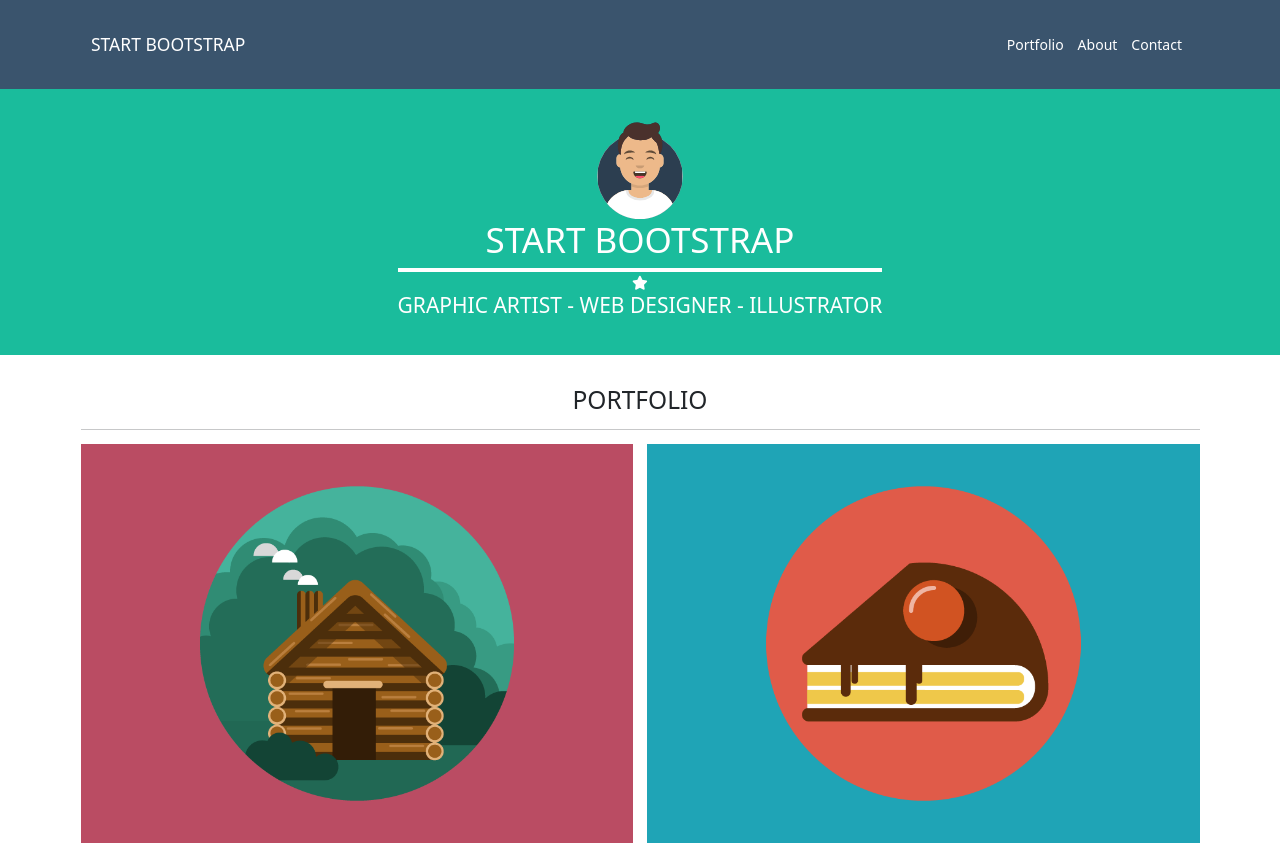
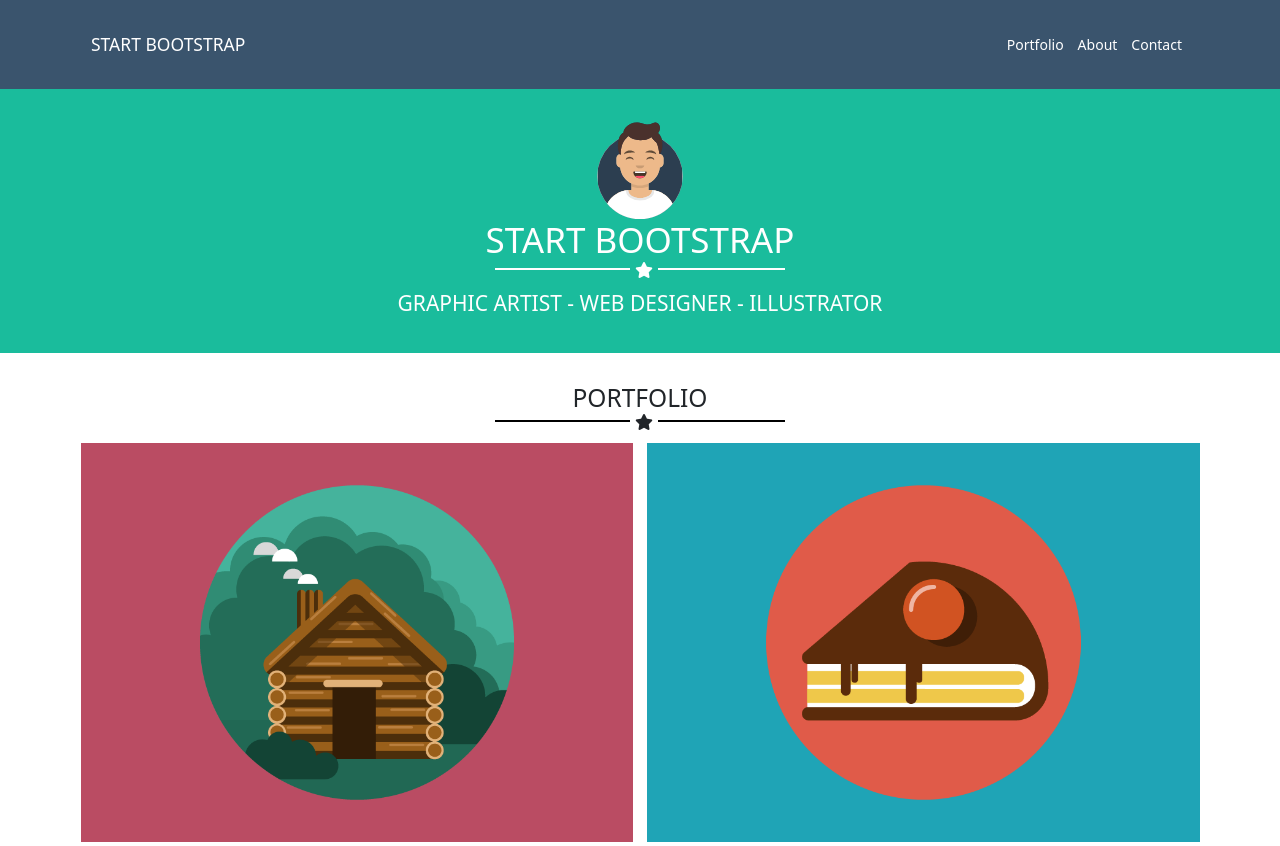
Before and after one commit to aurorapuli/html-css-bootstrap-freelancer, a plain HTML site: page index.html in a window 1280 px wide. Shown: the top 846 px of the page. Drawn offline with nearby package versions, Linux system fonts and the light colour scheme.

Commit message:
conclusione esercizio

```diff
--- a/css/style.css
+++ b/css/style.css
@@ -39,13 +39,46 @@ section{
     height: 100px;
 }
 
-.green{
+#green{
     background-color:#1abc9c ;
     color: white;
 }
 
-.my-linewhite{
-    border: 2px solid white;
+
+.my-linestar{
+    position: relative;
+}
+
+#green .my-linewhite{
+    border: 1px solid white;
+    width: 290px;
+}
+
+#my-white .my-linewhite{
+    border: 1px solid black;
+    width: 290px;
+}
+
+#green .fa-star{
+    position: absolute;
+    top: 50%;
+    background-color: #1abc9c;
+    padding: 5px;
+    left: 50%;
+    font-size: 16px;
+    transform: translate;
+    transform: translate(-10px , -12px);
+}
+
+#my-white .fa-star{
+    position: absolute;
+    top: 50%;
+    background-color: white;
+    padding: 5px;
+    left: 50%;
+    font-size: 16px;
+    transform: translate;
+    transform: translate(-10px , -12px);
 }
 
 .my-immagine img{
--- a/index.html
+++ b/index.html
@@ -33,13 +33,13 @@
 
 
     <!-- inizio sezione start bootstrap -->
-    <section class="green">
+    <section id="green">
         <div class="container d-flex justify-content-center">
             <div class="text-center">
                 <img src="img/avatar.svg" class="rounded mx-auto d-block avatar" alt="...">
                 <h1>START BOOTSTRAP</h1>
                 <div>
-                    <div class="my-linestar">
+                    <div class="my-linestar mb-4 d-flex justify-content-center">
                         <div class="my-linewhite"></div><i class="fa-solid fa-star"></i></span>
                     </div>
                 </div>
@@ -49,10 +49,14 @@
     </section>
 
    <!-- inizio sezione portfolio -->
-    <section>
+    <section id="my-white">
         <div class="container text-center">
             <h3>PORTFOLIO</h3>
-            <div><hr></div>
+            <div>
+                <div class="my-linestar mb-4 d-flex justify-content-center">
+                    <div class="my-linewhite"></div><i class="fa-solid fa-star"></i></span>
+                </div>
+            </div>
             <div class="row row-cols-1 row-cols-sm-2 row-cols-xxl-3 g-3">
                 <div class="col">
                     <div class="my-immagine"><img src="img/cabin.png" alt=""></div>
@@ -77,10 +81,14 @@
     </section>
 
     <!-- inizio sezione about -->
-    <section class="green">
+    <section id="green">
         <div class="container px-5 text-center">
             <h1>ABOUT</h1>
-            <div><hr></div>
+            <div>
+                <div class="my-linestar mb-4 d-flex justify-content-center">
+                    <div class="my-linewhite"></div><i class="fa-solid fa-star"></i></span>
+                </div>
+            </div>
             <div class="row row-cols-1 row-cols-sm-2 text-start">
                 <div class="col">
                     <p>Freelancer is a free bootstrap theme created by Start Bootstrap. The download includes the complete sources files including HTML, CSS, and JavaScript as well as optional LESS stylesheets for easy customization.</p>
@@ -96,10 +104,14 @@
     </section>
 
     <!-- inizio sezione contact me -->
-    <section>
+    <section id="my-white">
         <div class="container px-5 text-center">
             <h2>CONTACT ME</h2>
-            <div><hr></div>
+            <div>
+                <div class="my-linestar mb-4 d-flex justify-content-center">
+                    <div class="my-linewhite"></div><i class="fa-solid fa-star"></i></span>
+                </div>
+            </div>
             <form action="#" method="post" class="text-start">
                 <div class="row mb-3">
                   <label for="inputEmail3" class="col-sm-2 col-form-label">Name*</label>
@@ -130,7 +142,7 @@
                   <div class="col-sm-10 offset-sm-2">
                   </div>
                 </div>
-                <button type="button" class="btn btn-outline-light btn-lg green">Send</button>
+                <button type="button" id="green" class="btn btn-outline-light btn-lg">Send</button>
             </form>
         </div>
     </section>
```
